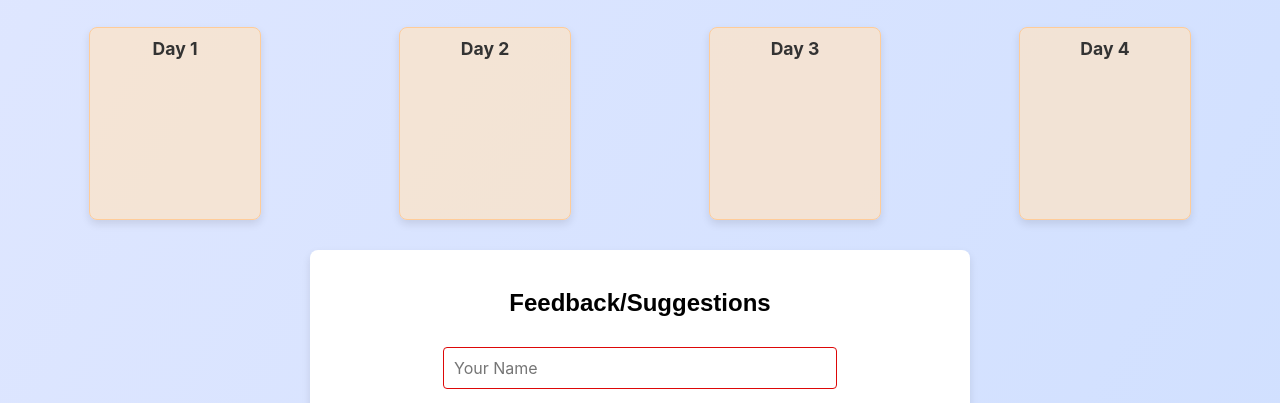
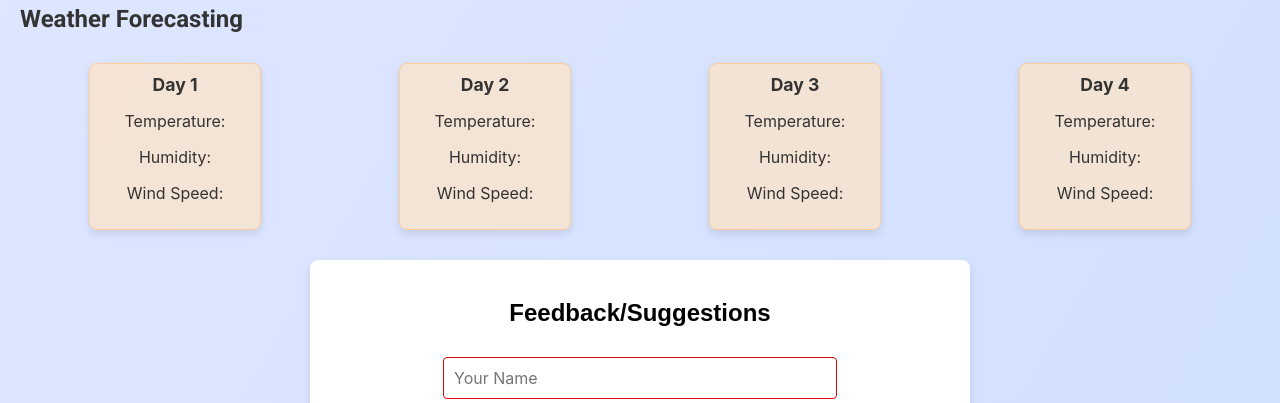
Before and after one commit to kg0420/AgriBots, a website: page index.html in a window 1280 px wide. Shown: the part 1140-1543 px from the top of the page. Drawn offline with nearby package versions, Linux system fonts and the light colour scheme; a script that the page names is missing.

Commit message:
index.html

```diff
--- a/index.html
+++ b/index.html
@@ -36,6 +36,7 @@
         <div class="sensor">
           <h2>Temperature:</h2>
           <div id="gauge-temperature" class="gauge"></div>
+          <p>Wind Speed:<span id="wind-speed-reading"></span></p>
           <p id="temperature-reading"></p>
         </div>
         <div class="sensor">
@@ -104,26 +105,31 @@
         <section class="temperature-prediction">
           <div class="day" id="day1">
             <h3>Day 1</h3>
-            <div id="gauge-day1" class="gauge"></div>
-            <p id="day1-reading"></p>
+            <p>Temperature: <span id="temperature-day1"></span> </p>
+            <p>Humidity: <span id="humidity-day1"></span> </p>
+            <p>Wind Speed: <span id="windspeed-day1"></span> </p>
           </div>
           <div class="day" id="day2">
             <h3>Day 2</h3>
-            <div id="gauge-day2" class="gauge"></div>
-            <p id="day2-reading"></p>
+            <p>Temperature: <span id="temperature-day2"></span></p>
+            <p>Humidity: <span id="humidity-day2"></span</p>
+            <p>Wind Speed: <span id="windspeed-day2"></span> </p>
           </div>
           <div class="day" id="day3">
             <h3>Day 3</h3>
-            <div id="gauge-day3" class="gauge"></div>
-            <p id="day3-reading"></p>
+            <p>Temperature: <span id="temperature-day3"></span></p>
+            <p>Humidity: <span id="humidity-day3"></span</p>
+            <p>Wind Speed: <span id="windspeed-day3"></span> </p>
           </div>
           <div class="day" id="day4">
             <h3>Day 4</h3>
-            <div id="gauge-day4" class="gauge"></div>
-            <p id="day4-reading"></p>
+            <p>Temperature: <span id="temperature-day4"></span> </p>
+            <p>Humidity: <span id="humidity-day4"></span> </p>
+            <p>Wind Speed: <span id="windspeed-day4"></span> </p>
           </div>
         </section>
       </section>
+
     </section>
     <section id="about" class="content-section" style="display: none;">
       <h2>About Our Project</h2>
```
